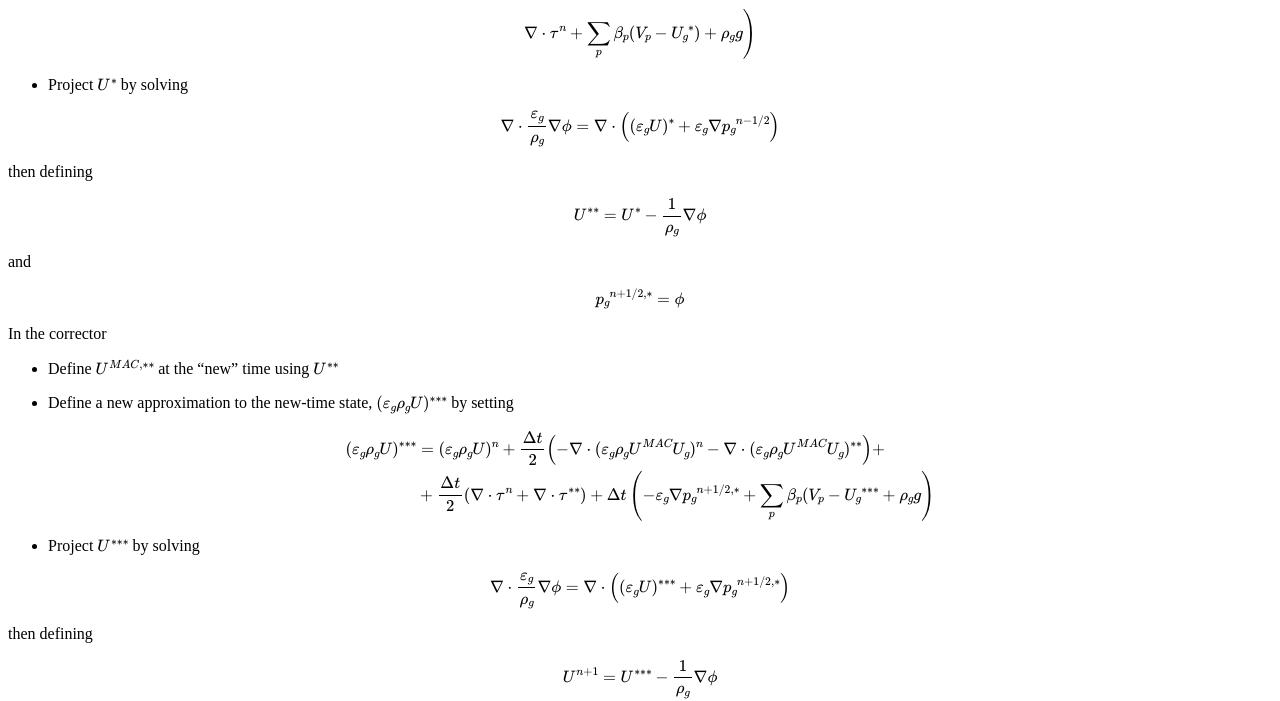
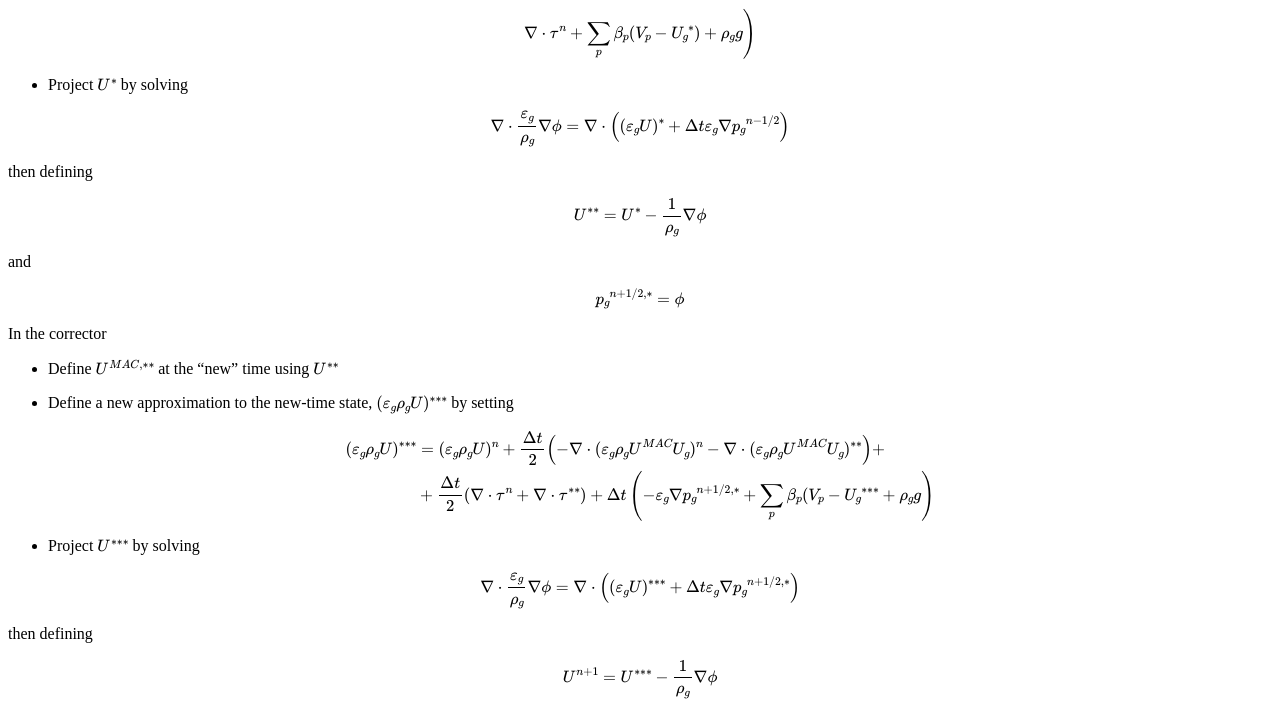
Before and after one commit to mwm126/MFIX-Exa, a Sphinx documentation site: the page built from docs/source/FluidTimeDiscretization.rst, in a window 1280 px wide. Shown: the part 686-1387 px from the top of the page. Built offline with Sphinx 7.4.7 and the Read the Docs theme 2.0.0, drawn with Linux system fonts in a browser that asks for light colours.

Commit message:
Add missing factors of Delta t when making the vector to be projected

```diff
--- a/docs/source/FluidTimeDiscretization.rst
+++ b/docs/source/FluidTimeDiscretization.rst
@@ -21,7 +21,7 @@ In the predictor
 
 -  Project :math:`U^{\ast}` by solving
 
-.. math:: \nabla \cdot \frac{\varepsilon_g}{\rho_g} \nabla \phi = \nabla \cdot \left( (\varepsilon_g  U)^{\ast}+ \varepsilon_g \nabla {p_g}^{n-1/2} \right)
+.. math:: \nabla \cdot \frac{\varepsilon_g}{\rho_g} \nabla \phi = \nabla \cdot \left( (\varepsilon_g  U)^{\ast}+ \Delta t \varepsilon_g \nabla {p_g}^{n-1/2} \right)
 
 then defining
 
@@ -42,7 +42,7 @@ In the corrector
 
 -  Project :math:`U^{\ast \ast \ast}` by solving
 
-.. math:: \nabla \cdot \frac{\varepsilon_g}{\rho_g} \nabla \phi = \nabla \cdot \left( (\varepsilon_g  U)^{\ast \ast \ast} + \varepsilon_g \nabla {p_g}^{n+1/2,\ast} \right)
+.. math:: \nabla \cdot \frac{\varepsilon_g}{\rho_g} \nabla \phi = \nabla \cdot \left( (\varepsilon_g  U)^{\ast \ast \ast} + \Delta t \varepsilon_g \nabla {p_g}^{n+1/2,\ast} \right)
 
 then defining
 
```
